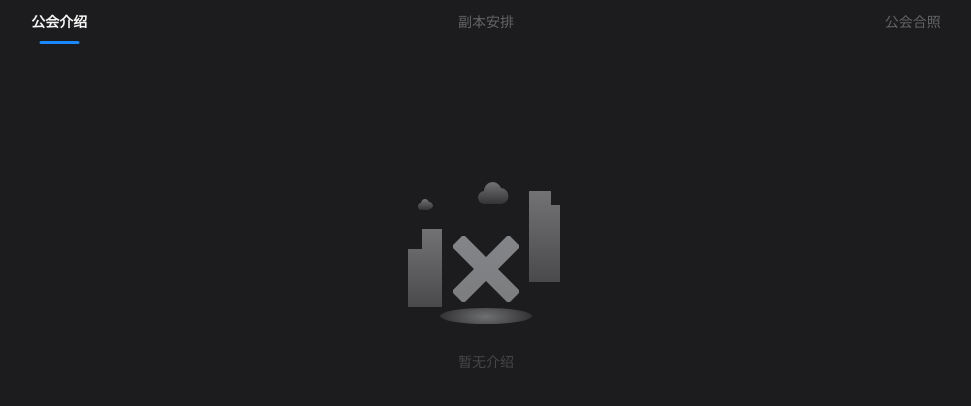
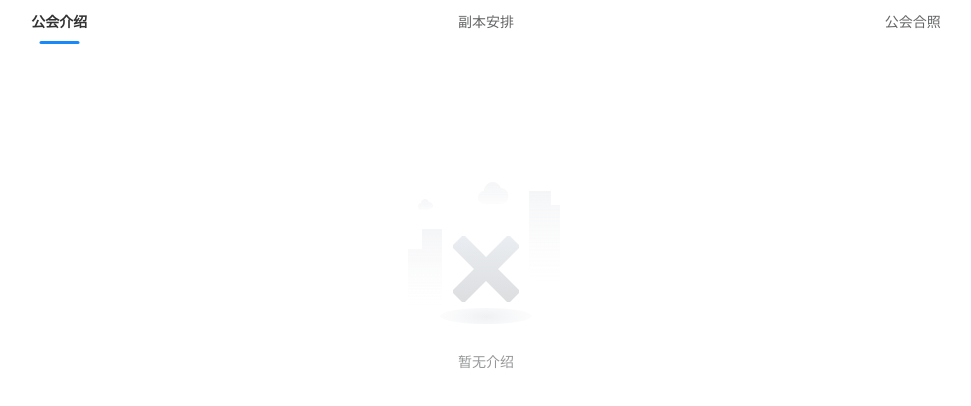
Before and after one commit to karchinkong/FlameCat, a Vue app: page / in a window 1280 px wide. Shown: the top 406 px of the page, without its empty margins (154-1125 px from the left). Built offline with nearby package versions, Linux system fonts and the light colour scheme; the HTML template or start-up script is replaced by a standard one.

Commit message:
feat: 公会介绍空状态占位

```diff
--- a/src/App.vue
+++ b/src/App.vue
@@ -1,9 +1,7 @@
 <template>
-    <van-config-provider theme="dark">
-        <div class="container">
-            <router-view />
-        </div>
-    </van-config-provider>
+    <div class="container">
+        <router-view />
+    </div>
 </template>
 
 <script setup lang="ts">
```
